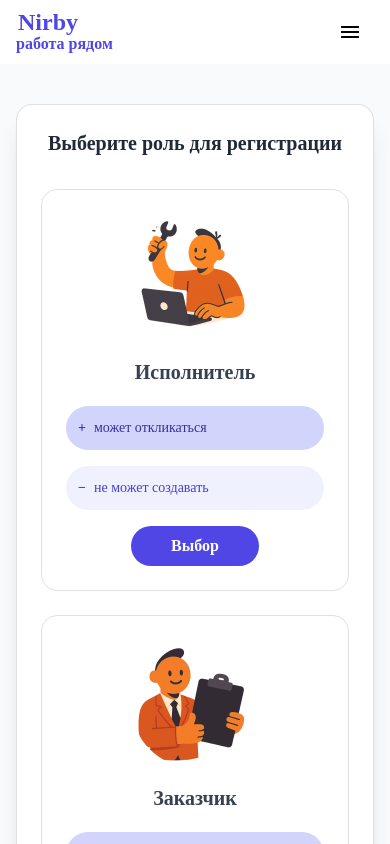
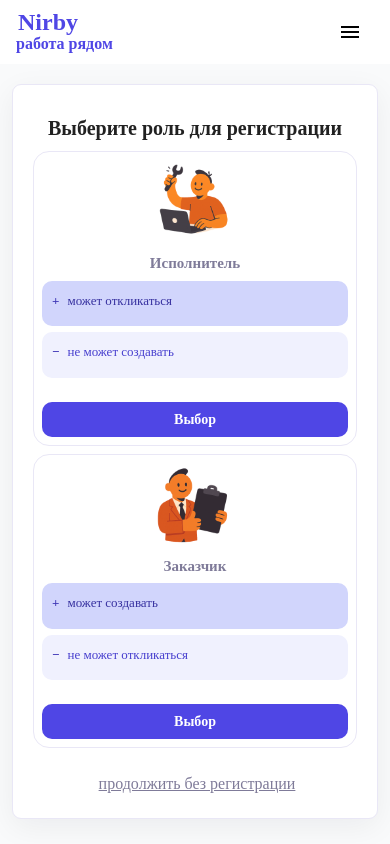
Before and after one commit to SaveliyShutov/freelance, a Nuxt app: page /reg in a window 390 px wide. Shown: the top 844 px of the page. Built offline with nearby package versions, Linux system fonts and the light colour scheme; no server answers.

Commit message:
improve code formatting and readability across multiple components

```diff
--- a/components/Footer.vue
+++ b/components/Footer.vue
@@ -40,11 +40,9 @@ href="https://t.me/nirbywork" target="_blank" rel="noopener noreferrer"
 .footer-compact {
   width: 100%;
   min-height: 50px;
-  max-height: 150px;
-  /* ограничение по высоте */
+  max-height: 50px;
   padding: 0.5rem 0;
   margin-top: auto;
   overflow: hidden;
-  /* чтобы содержимое не вылазило */
 }
 </style>
--- /dev/null
+++ b/components/UI/Title.vue
@@ -0,0 +1,105 @@
+<script setup lang="ts">
+import { computed } from 'vue'
+
+const props = defineProps<{
+  h1?: boolean
+  h2?: boolean
+  h3?: boolean
+}>()
+
+const tag = computed(() => {
+  if (props.h1) return 'h1'
+  if (props.h2) return 'h2'
+  if (props.h3) return 'h3'
+  return 'h2'
+})
+
+const mod = computed(() => {
+  if (props.h1) return 'ui-title--h1'
+  if (props.h2) return 'ui-title--h2'
+  return 'ui-title--h3'
+})
+</script>
+
+<template>
+  <component :is="tag" :class="['ui-title', mod]">
+    <slot />
+  </component>
+</template>
+
+<style lang="scss" scoped>
+$lg: 1024px;
+$md: 768px;
+$sm: 432px;
+
+.ui-title {
+  margin: 0;
+  font-family: Montserrat, system-ui, -apple-system, "Segoe UI", Roboto, Arial;
+  line-height: 1.1;
+
+  &--h1 {
+    font-weight: 800;
+    font-size: 2.25rem;
+    margin: 1rem 0;
+
+    @media (max-width: $lg) {
+      font-size: 2.125rem;
+      margin-top: 1.5rem;
+    }
+
+    @media (max-width: $md) {
+      font-size: 2rem;
+      margin-top: 1.25rem;
+      margin-bottom: 0.75rem;
+    }
+
+    @media (max-width: $sm) {
+      font-size: 1.75rem;
+      margin-top: 1rem;
+      margin-bottom: 0.5rem;
+    }
+  }
+
+  &--h2 {
+    font-weight: 700;
+    font-size: 1.875rem;
+    margin: 0.75rem 0;
+
+    @media (max-width: $lg) {
+      font-size: 1.75rem;
+      margin-top: 1.25rem;
+    }
+
+    @media (max-width: $md) {
+      font-size: 1.5rem;
+      margin-top: 1rem;
+    }
+
+    @media (max-width: $sm) {
+      font-size: 1.25rem;
+      margin-top: 0.75rem;
+    }
+  }
+
+  &--h3 {
+    font-weight: 600;
+    font-size: 1.25rem;
+    margin: 0.5rem 0;
+    color: var(--neutral-800);
+
+    @media (max-width: $lg) {
+      font-size: 1.1875rem;
+    }
+
+    @media (max-width: $md) {
+      font-size: 1.125rem;
+    }
+
+    @media (max-width: $sm) {
+      font-size: 1rem;
+      margin-top: 0.5rem;
+      margin-bottom: 0.4rem;
+    }
+  }
+}
+</style>
--- a/pages/reg.vue
+++ b/pages/reg.vue
@@ -1,18 +1,13 @@
 <script setup lang="ts">
-import { ref } from "vue";
 import workerImage from "~/assets/workerImage.png";
 import employerImage from "~/assets/employerImage.png";
-import guestImage from "~/assets/guest.png";
 
 const router = useRouter();
 const currentRole = ref<string | null>(null);
-const formData = ref({});
 
-// роли
 const roles = [
   { id: "worker", name: "Исполнитель", image: workerImage, pros: ["может откликаться"], cons: ["не может создавать"] },
   { id: "employer", name: "Заказчик", image: employerImage, pros: ["может создавать"], cons: ["не может откликаться"] },
-  { id: "guest", name: "Гость", image: guestImage, pros: ["может просматривать объявления"], cons: ["не может откликаться и создавать"] },
 ];
 
 const selectRole = (roleId: string) => {
@@ -22,74 +17,57 @@ const selectRole = (roleId: string) => {
   }
   currentRole.value = roleId;
 };
-
-const updateFormData = (data: any) => {
-  formData.value = { ...formData.value, ...data };
-};
 </script>
 
 <template>
-  <v-container class="min-h-full flex justify-center items-center py-10">
-    <v-row justify="center">
-      <v-col cols="12" sm="10" md="8">
-        <div class="bg-white p-6 md:p-10 rounded-2xl shadow-xl border border-gray-100 space-y-8">
+  <div class="role-select">
+    <div class="role-select__wrap">
+      <div v-if="!currentRole" class="role-select__picker">
+        <UITitle h2 class="role-select__title">
+          Выберите роль для регистрации
+        </UITitle>
+        <div class="role-select__grid">
+          <article
+v-for="role in roles" :key="role.id" class="role-card"
+            :class="{ 'role-card--active': currentRole === role.id }">
+            <button type="button" class="role-card__body" @click="selectRole(role.id)">
+              <img :src="role.image" :alt="role.name" class="role-card__image" >
+              <h3 class="role-card__name">{{ role.name }}</h3>
 
-
-          <div v-if="!currentRole">
-            <h2 class="text-xl md:text-3xl font-bold text-center mb-8 text-gray-800">
-              Выберите роль для регистрации
-            </h2>
-
-            <div class="grid grid-cols-1 sm:grid-cols-3 gap-6">
-              <div
-v-for="role in roles" :key="role.id"
-                class="relative border rounded-2xl p-6 flex flex-col cursor-pointer transform transition-all duration-300 hover:shadow-2xl hover:scale-105">
-
-                <div class="flex flex-col items-center flex-1" @click="selectRole(role.id)">
-                  <img :src="role.image" class="w-32 h-32 mb-4 rounded-full object-cover border-2 border-gray-200">
-                  <h3 class="font-semibold text-xl mb-5 text-gray-700">{{ role.name }}</h3>
-
-                  <div class="flex flex-col gap-4 w-full mb-4 flex-1">
-
-                    <div class="bg-[var(--primary-200)] rounded-xl p-3">
-                      <ul class="space-y-1">
-                        <li
-v-for="pro in role.pros" :key="pro"
-                          class="flex items-start text-sm text-[var(--primary-800)]">
-                          <span class="mr-2 font-bold">+</span> {{ pro }}
+              <div class="role-card__lists">
+                <div class="role-card__pros">
+                  <ul class="role-card__list">
+                    <li v-for="pro in role.pros" :key="pro" class="role-card__list-item">
+                      <span class="role-card__sign">+</span>
+                      <span class="role-card__text">{{ pro }}</span>
                     </li>
                   </ul>
                 </div>
 
-                    <div class="bg-[var(--primary-50)] rounded-xl p-3">
-                      <ul class="space-y-1">
-                        <li
-v-for="con in role.cons" :key="con"
-                          class="flex items-start text-sm text-[var(--primary-600)]">
-                          <span class="mr-2 font-bold">−</span> {{ con }}
+                <div class="role-card__cons">
+                  <ul class="role-card__list">
+                    <li v-for="con in role.cons" :key="con" class="role-card__list-item">
+                      <span class="role-card__sign">−</span>
+                      <span class="role-card__text">{{ con }}</span>
                     </li>
                   </ul>
                 </div>
               </div>
+            </button>
+
+            <div class="role-card__footer">
+              <button type="button" class="role-card__select" @click="selectRole(role.id)">Выбор</button>
+            </div>
+          </article>
         </div>
 
-                <div class="flex justify-center mt-auto">
-                  <button
-class="w-32 text-white font-semibold py-2 rounded-xl
-                    bg-[var(--primary-500)] hover:bg-[var(--primary-600)] transition-colors duration-200"
-                    @click="selectRole(role.id)">
-                    Выбор
-                  </button>
-                </div>
-              </div>
-            </div>
+        <a href="#" class="role-select__guest-link" @click.prevent="selectRole('guest')">продолжить без регистрации</a>
       </div>
 
-
-          <div v-else>
-            <p class="text-center text-gray-700 mb-4">
+      <div v-else class="role-select__form">
+        <p class="role-select__chosen">
           Роль:
-              <span class="font-semibold capitalize">
+          <span class="role-select__chosen-name">
             {{ currentRole === 'worker' ? 'Исполнитель' : currentRole === 'employer' ? 'Заказчик' : 'Гость' }}
           </span>
         </p>
@@ -97,9 +75,339 @@ class="w-32 text-white font-semibold py-2 rounded-xl
         <WorkerRegForm v-if="currentRole === 'worker'" @reset-role="currentRole = null" />
         <EmployerRegForm v-else-if="currentRole === 'employer'" @reset-role="currentRole = null" />
       </div>
+    </div>
+  </div>
+</template>
 
-        </div>
-      </v-col>
-    </v-row>
-  </v-container>
-</template>
+<style lang="scss" scoped>
+$lg: 1024px;
+$md: 768px;
+$sm: 432px;
+
+.role-select {
+  min-height: 100vh;
+
+  &__wrap {
+    display: flex;
+    align-items: center;
+    justify-content: center;
+    padding: 56px 24px;
+  }
+
+  &__picker {
+    align-items: center;
+    width: 100%;
+    max-width: 1200px;
+    background: #fff;
+    padding: 48px;
+    border-radius: 20px;
+    box-shadow: 0 8px 30px rgba(16, 24, 40, 0.06);
+    border: 1px solid var(--neutral-200);
+  }
+
+  &__title {
+    text-align: center;
+    margin-bottom: 28px;
+  }
+
+  &__grid {
+    display: grid;
+    grid-template-columns: repeat(2, 1fr);
+    gap: 20px;
+  }
+
+  &__guest-link {
+    text-align: center;
+    width: 100%;
+    display: inline-block;
+    margin-top: 24px;
+    color: var(--neutral-800);
+    text-decoration: underline;
+  }
+
+  &__form {
+    align-items: center;
+    width: 100%;
+    max-width: 1200px;
+    background: #fff;
+    padding: 48px;
+    border-radius: 20px;
+    box-shadow: 0 8px 30px rgba(16, 24, 40, 0.06);
+    border: 1px solid var(--neutral-200);
+  }
+
+  &__chosen {
+    text-align: center;
+    color: var(--neutral-800);
+    margin-bottom: 16px;
+    font-size: 16px;
+
+    &-name {
+      font-weight: 600;
+      text-transform: capitalize;
+      color: var(--neutral-900);
+    }
+  }
+}
+
+.role-card {
+  display: flex;
+  flex-direction: column;
+  border-radius: 16px;
+  border: 1px solid var(--neutral-200);
+  overflow: hidden;
+  transition: transform .22s ease, box-shadow .22s ease;
+  background: #fff;
+
+  &--active {
+    transform: scale(1.02);
+    box-shadow: 0 12px 40px rgba(47, 42, 137, 0.12);
+  }
+
+  &__body {
+    padding: 20px 20px 0 20px;
+    display: flex;
+    flex-direction: column;
+    align-items: center;
+    text-align: center;
+    cursor: pointer;
+  }
+
+  &__image {
+    width: 160px;
+    height: 160px;
+    border-radius: 25%;
+    object-fit: cover;
+    margin-bottom: 20px;
+  }
+
+  &__name {
+    font-size: 20px;
+    font-weight: 600;
+    margin-bottom: 16px;
+    color: var(--neutral-800);
+  }
+
+  &__lists {
+    width: 80%;
+    display: flex;
+    flex-direction: column;
+    gap: 10px;
+    margin-bottom: 12px;
+  }
+
+  &__pros,
+  &__cons {
+    width: 100%;
+    padding: 10px;
+    border-radius: 10px;
+  }
+
+  &__pros {
+    background: var(--primary-200);
+    color: var(--primary-800);
+  }
+
+  &__cons {
+    background: var(--primary-50);
+    color: var(--primary-600);
+  }
+
+  &__list {
+    margin: 0;
+    padding: 0;
+  }
+
+  &__list-item {
+    list-style: none;
+    display: flex;
+    align-items: flex-start;
+    font-size: 15px;
+    margin-bottom: 6px;
+  }
+
+  &__sign {
+    font-weight: 700;
+    margin-right: 8px;
+    color: var(--primary-700);
+  }
+
+  &__text {
+    color: inherit;
+  }
+
+  &__footer {
+    padding: 12px;
+    display: flex;
+    justify-content: center;
+  }
+
+  &__select {
+    width: 160px;
+    padding: 10px 14px;
+    border-radius: 10px;
+    background: var(--primary-500);
+    color: #fff;
+    border: none;
+    font-weight: 600;
+    cursor: pointer;
+    transition: background .15s;
+  }
+
+  &__select:hover {
+    background: var(--primary-600);
+  }
+}
+
+@media (max-width: $lg) {
+  .role-select {
+    &__wrap {
+      padding: 40px 16px;
+    }
+
+    &__picker {
+      max-width: 980px;
+      padding: 40px;
+    }
+
+    &__grid {
+      gap: 16px;
+    }
+
+    &__title {
+      margin-bottom: 24px;
+    }
+
+    &__form {
+      padding: 24px;
+    }
+  }
+
+  .role-card {
+    &__body {
+      padding: 16px;
+    }
+
+    &__image {
+      width: 128px;
+      height: 128px;
+      margin-bottom: 16px;
+    }
+
+    &__select {
+      width: 144px;
+      padding: 10px 14px;
+    }
+  }
+}
+
+@media (max-width: $md) {
+  .role-select {
+    &__wrap {
+      padding: 20px 12px;
+    }
+
+    &__picker {
+      max-width: 720px;
+      padding: 20px;
+      border-radius: 16px;
+    }
+
+    &__grid {
+      grid-template-columns: 1fr;
+      gap: 12px;
+    }
+
+    &__title {
+      margin-bottom: 18px;
+    }
+
+    &__form {
+      max-width: 720px;
+      padding: 16px;
+      border-radius: 12px;
+    }
+  }
+
+  .role-card {
+    &__body {
+      padding: 12px;
+    }
+
+    &__name {
+      font-size: 16px;
+      margin-bottom: 8px;
+    }
+
+    &__lists {
+      gap: 6px;
+      margin-bottom: 8px;
+    }
+
+    &__list-item {
+      font-size: 14px;
+    }
+
+    &__select {
+      width: 25%;
+      padding: 9px 12px;
+    }
+
+    &__footer {
+      padding: 8px;
+    }
+  }
+}
+
+@media (max-width: $sm) {
+  .role-select {
+    &__picker {
+      max-width: 100%;
+      border-radius: 9px;
+    }
+
+    &__grid {
+      gap: 8px;
+    }
+
+    &__title {
+      margin-bottom: 12px;
+    }
+
+    &__form {
+      padding: 18px 9px;
+    }
+  }
+
+  .role-card {
+    &__body {
+      padding: 8px;
+    }
+
+    &__image {
+      width: 84px;
+      height: 84px;
+      margin-bottom: 8px;
+    }
+
+    &__name {
+      font-size: 15px;
+      margin-bottom: 6px;
+    }
+
+    &__lists {
+      width: 100%;
+    }
+
+    &__list-item {
+      font-size: 13px;
+    }
+
+    &__select {
+      padding: 7px 10px;
+      font-size: 14px;
+      width: 100%;
+    }
+  }
+}
+</style>
```
Also changed, not shown: components/WorkerRegForm.vue (+0 -14 lines), error.vue (+75 -83 lines). Lines whose indentation alone changed are shown as unchanged.
